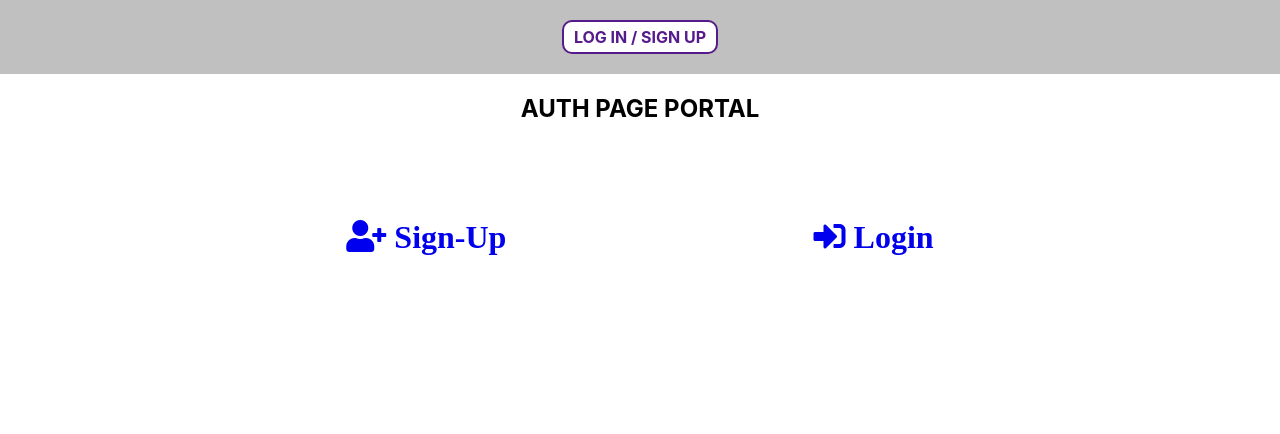
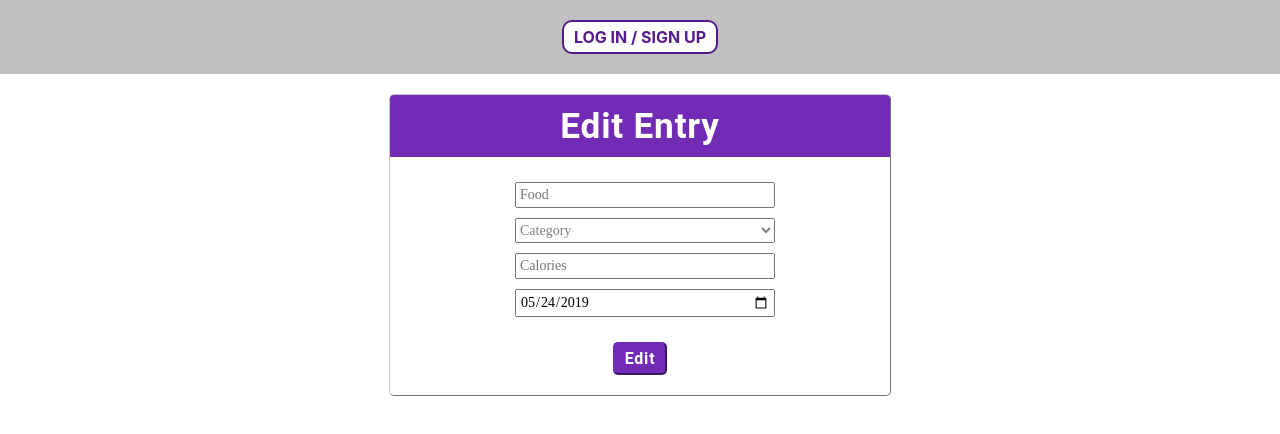
Before and after one commit to gigapet-eating-log/gigapet-FE, a React (Create React App) app: page /edit-entry in a window 1280 px wide. Before the commit this address led to /auth. Shown: the top 434 px of the page. Built offline with nearby package versions, Linux system fonts and the light colour scheme.

Commit message:
progress editing

```diff
--- a/src/App.css
+++ b/src/App.css
@@ -14,9 +14,11 @@
     margin:5%;
   }
 
-  .options i {
+  .options i,a {
     cursor:pointer;
+    text-decoration:none;
   }
+
 
   .active {
     background-color:lightblue;
--- a/src/App.js
+++ b/src/App.js
@@ -14,6 +14,8 @@ import SortDateForm from './components/SortDateForm';
 import SortDateFormSpecific from './components/SortDateFormSpecific';
 import SortDateFormCategory from './components/SortDateFormCategory';
 import SortFormAdvanced from './components/SortFormAdvanced';
+import EditEntry from './components/EditEntry';
+
 
 function App() {
   return (
@@ -31,11 +33,15 @@ function App() {
         <PrivateRoute path="/history/specific" component={SortDateFormSpecific}/>
         <PrivateRoute path="/history/category" component={SortDateFormCategory}/>
         <PrivateRoute path="/history/advanced" component={SortFormAdvanced}/>
-        <PrivateRoute path="/edit-entry" component={SortFormAdvanced}/>
+        {/* <PrivateRoute path="/edit-entry" component={EditEntry}/> */}
+
+        <Route path="/edit-entry" render={props => (<EditEntry {...props} stateRouter={props.location.state} />)}/>
 
       </Router>
     </div>
   );
 }
 
+// <Route path='/movies/:id' render={props => (<Movie {...props} addToSavedList={this.addToSavedList} />)} />
+
 export default App;
--- /dev/null
+++ b/src/components/EditEntry.js
@@ -0,0 +1,213 @@
+import React from "react";
+import styled from "styled-components";
+import { colors, fonts } from "../sharedStyles";
+import moment from "moment";
+
+export const FormSC = styled.div`
+  display: flex;
+  flex-direction: column;
+  align-items: center;
+  background: white;
+  max-width: 500px;
+  margin: 0 auto;
+  border: 1px outset rgb(200, 200, 200);
+  border-radius: 5px;
+  overflow: hidden;
+`;
+
+export const TitleSC = styled.h1`
+  font-family: ${fonts.title};
+  font-weight: bold;
+  font-size: 2.2rem;
+  letter-spacing: 0.05rem;
+  background: ${colors.lightPurple};
+  align-self: stretch;
+  color: white;
+  margin: 0 0 20px;
+  padding: 10px;
+`;
+
+export const InputBoxSC = styled.div`
+  display: flex;
+  flex-direction: column;
+  width: 250px;
+`;
+
+export const InputSC = styled.input`
+  font-family: ${fonts.handwriting};
+  font-size: 14px;
+  width: 100%;
+  padding: 3px;
+  margin: 5px 0;
+  outline-color: ${colors.purple};
+  &::selection {
+    background: ${colors.lighterPurple};
+    color: white;
+  }
+`;
+
+export const SelectSC = styled.select`
+  font-family: ${fonts.handwriting};
+  font-size: 14px;
+  width: 260px;
+  padding: 3px 0;
+  margin: 5px 0;
+  outline-color: ${colors.purple};
+  color: ${props => (props.placeholder ? "grey" : "black")};
+  &::selection {
+    background: ${colors.lighterPurple};
+    color: white;
+  }
+`;
+
+export const OptionSC = styled.option`
+  color: black;
+`;
+
+export const ButtonBoxSC = styled.div`
+  margin: 10px 0;
+`;
+
+const ButtonSC = styled.button`
+  font-family: ${fonts.title};
+  font-weight: bold;
+  letter-spacing: 0.05rem;
+  font-size: 16px;
+  background: ${colors.lightPurple};
+  color: white;
+  padding: 5px 10px;
+  margin: 10px;
+  border-color: ${colors.lightPurple};
+  border-radius: 5px;
+  user-select: none;
+  outline: none;
+  &:active {
+    background: ${colors.purple};
+    border-color: ${colors.purple};
+  }
+`;
+
+export const InputButtonSC = styled(ButtonSC)`
+  display: ${props => (props.updateTog ? "none" : "inline-block")};
+`;
+
+class EditEntry extends React.Component {
+  constructor(props) {
+    super(props);
+    this.state = {
+      input: {
+        childId: "x",
+        food: "",
+        calories: "",
+        date: "",
+        category: "x"
+      }
+    };
+  }
+
+  componentDidMount() {
+      console.log(this.state.input)
+      console.log(this.props.location.state);
+
+    const date = moment().format("YYYY-MM-DD");
+    this.setState({
+      input: {
+        ...this.state.input,
+        date: date
+      }
+    });
+  }
+
+  changeHandler = ev => {
+    this.setState({
+      input: { ...this.state.input, [ev.target.name]: ev.target.value }
+    });
+    console.log(this.state.input)
+  };
+
+  submitHandler = ev => {
+    ev.preventDefault();
+    const inp = this.state.input;
+    if (
+      inp.childId === "x" ||
+      inp.food === "" ||
+      inp.calories === "" ||
+      inp.category === "x"
+    ) {
+      return;
+    }
+
+    this.setState({
+      input: {
+        childId: "x",
+        food: "",
+        date: moment().format("YYYY-MM-DD"),
+        category: "x",
+        calories: ""
+      }
+    });
+  };
+
+  render() {
+
+    return (
+        <React.Fragment>
+        <div className='previous-form'>
+
+        </div>
+      <FormSC onSubmit={this.submitHandler}>
+        <TitleSC>Edit Entry</TitleSC>
+        <InputBoxSC spellCheck="false">
+          <InputSC
+            type="text"
+            name="food"
+            placeholder="Food"
+            value={this.state.input.food}
+            onChange={this.changeHandler}
+            required
+          />
+          <SelectSC
+            placeholder={this.state.input.category === "x"}
+            name="category"
+            value={this.state.input.category}
+            onChange={this.changeHandler}
+            required
+          >
+            <OptionSC value="x" hidden>
+              Category
+            </OptionSC>
+            <OptionSC value="vegetables">Vegetables</OptionSC>
+            <OptionSC value="fruits">Fruits</OptionSC>
+            <OptionSC value="grains">Grains</OptionSC>
+            <OptionSC value="dairy">Dairy</OptionSC>
+            <OptionSC value="proteins">Proteins</OptionSC>
+            <OptionSC value="junk">Junk</OptionSC>
+          </SelectSC>
+          <InputSC
+            type="number"
+            name="calories"
+            placeholder="Calories"
+            value={this.state.input.calories}
+            onChange={this.changeHandler}
+            required
+          />
+          <InputSC
+            type="date"
+            name="date"
+            value={this.state.input.date}
+            onChange={this.changeHandler}
+            required
+          />
+        </InputBoxSC>
+        <ButtonBoxSC>
+          <InputButtonSC onClick={this.submitHandler}>
+            Edit
+          </InputButtonSC>
+        </ButtonBoxSC>
+      </FormSC>
+      </React.Fragment>
+    );
+  }
+}
+
+export default EditEntry;
--- a/src/components/FoodEntries.js
+++ b/src/components/FoodEntries.js
@@ -6,10 +6,6 @@ import { Link } from "react-router-dom";
 class FoodEntries extends Component {
     constructor(props) {
         super(props);
-    }
-
-
-    delete = () => {
 
     }
 
@@ -17,12 +13,12 @@ class FoodEntries extends Component {
         return (
 
             <div className="entry-card" id={this.props.key}>
-                {this.props.entry.foodType === 'vegetables' && <i class="fas fa-carrot"></i>}
-                {this.props.entry.foodType === 'fruits' && <i class="fas fa-apple-alt"></i>}
-                {this.props.entry.foodType === 'grains' && <i class="fas fa-bread-slice"></i>}
-                {this.props.entry.foodType === 'dairy' && <i class="fas fa-cheese"></i>}
-                {this.props.entry.foodType === 'proteins' && <i class="fas fa-bacon"></i>}
-                {this.props.entry.foodType === 'junk' && <i class="fas fa-cookie"></i>}
+                {this.props.entry.foodType === 'vegetables' && <i class="fas fa-carrot fa-2x"></i>}
+                {this.props.entry.foodType === 'fruits' && <i class="fas fa-apple-alt fa-2x"></i>}
+                {this.props.entry.foodType === 'grains' && <i class="fas fa-bread-slice fa-2x"></i>}
+                {this.props.entry.foodType === 'dairy' && <i class="fas fa-cheese fa-2x"></i>}
+                {this.props.entry.foodType === 'proteins' && <i class="fas fa-bacon fa-2x"></i>}
+                {this.props.entry.foodType === 'junk' && <i class="fas fa-cookie fa-2x"></i>}
 
                 <p><strong>Food Item</strong>: {this.props.entry.foodName}</p>
                 <p><strong>Food Type</strong>: {this.props.entry.foodType}</p>
@@ -37,14 +33,13 @@ class FoodEntries extends Component {
                             mealTime: this.props.entry.mealTime,
                             foodType: this.props.entry.foodType,
                             foodName: this.props.entry.foodName,
-                            parentId: localStorage.get('currentUserId'),
+                            parentId: localStorage.getItem('currentUserId'),
                             calories: 100,
                             date: this.props.entry.date,
                             id: this.props.entry.key
                         }
                     }}><i class="fas fa-edit"></i></Link>
 
-                    {/* <i class="fas fa-edit" onClick={this.edit}></i> */}
                     <i class="fas fa-trash-alt" onClick={this.delete}></i>
                 </div>
             </div >
--- a/src/components/PrivateRoute.js
+++ b/src/components/PrivateRoute.js
@@ -1,5 +1,5 @@
 import React from 'react';
-import { Route, Redirect } from 'react-router-dom'
+import { Route, Redirect } from 'react-router-dom';
 
 const PrivateRoute = ({ component: Component, ...rest }) => {
   return <Route {...rest} render={() => {
@@ -11,4 +11,4 @@ const PrivateRoute = ({ component: Component, ...rest }) => {
   }} />
 }
 
-export default PrivateRoute
+export default PrivateRoute;
```
